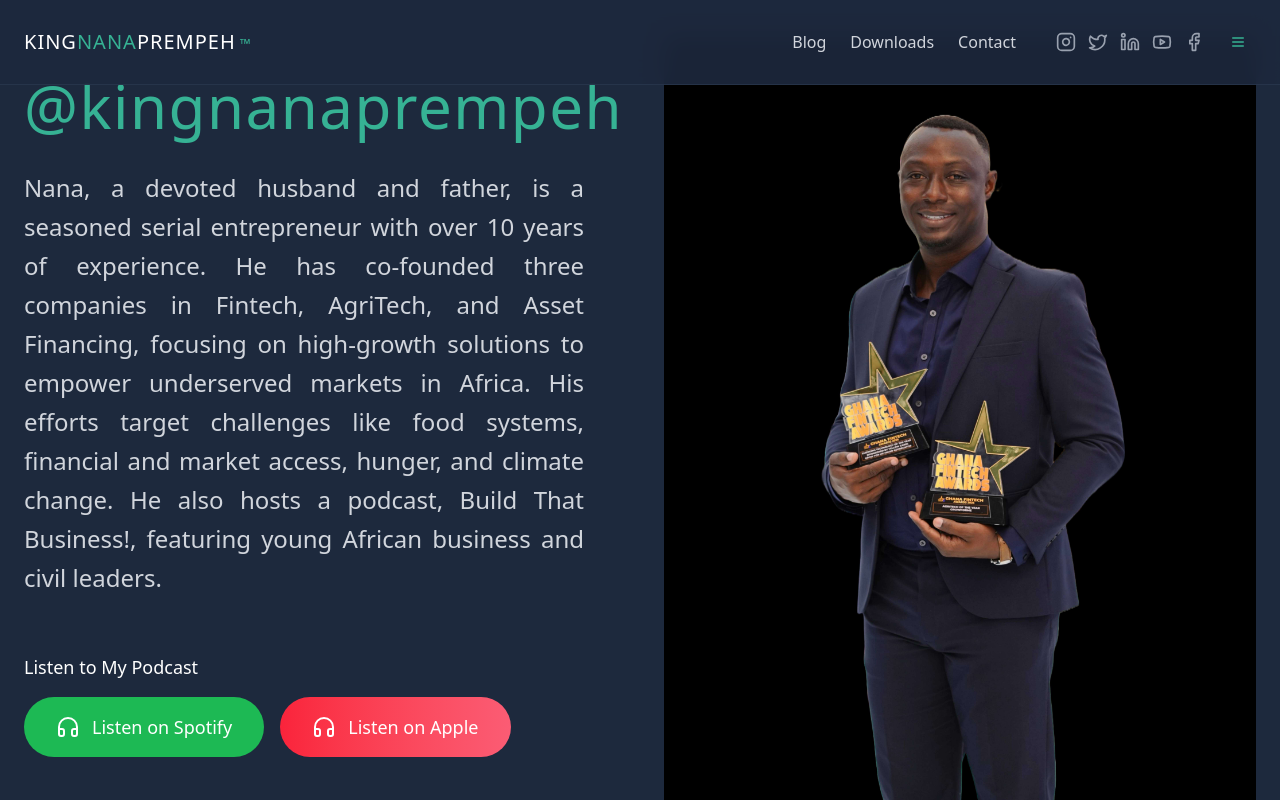
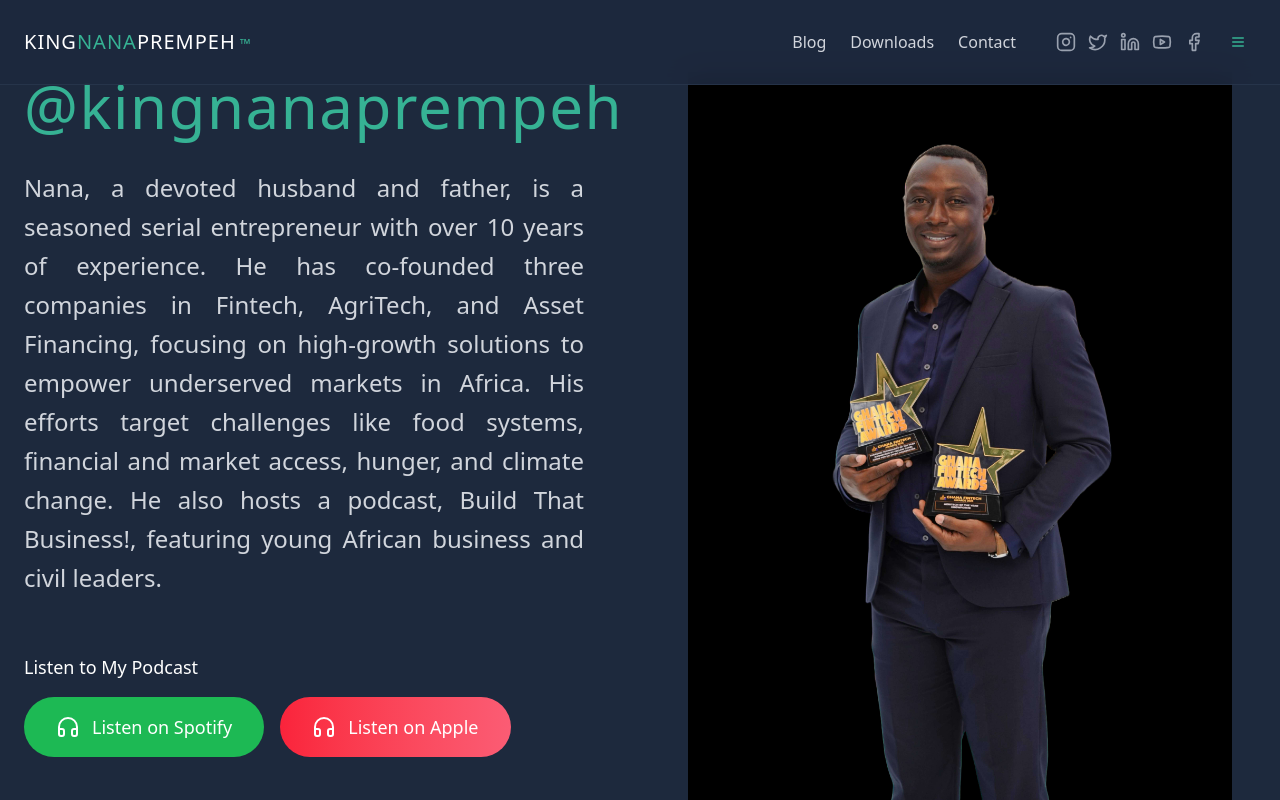
Before and after one commit to kingnanaprempeh/v0-entrepreneur-website, a Next.js app: page / in a window 1280 px wide. Shown: the top 800 px of the page. Built offline with nearby package versions, Linux system fonts and the light colour scheme.

Commit message:
feat: match hero section background for hero image
Add 'bg-slate-800' to image wrappers and add padding/corners.

Co-authored-by: kingnanaprempeh <55324671+kingnanaprempeh@users.noreply.github.com>

```diff
--- a/app/page.tsx
+++ b/app/page.tsx
@@ -125,7 +125,7 @@ export default function HomePage() {
 
             {/* Portrait Image - Right Side */}
             <div className="relative lg:block hidden">
-              <div className="relative w-full max-w-3xl ml-auto aspect-auto">
+              <div className="relative w-full max-w-3xl ml-auto aspect-auto bg-slate-800 rounded-lg p-6">
                 <img
                   src="/nana-studio-portrait.png"
                   alt="King Nana Prempeh - Professional Studio Portrait"
@@ -135,7 +135,7 @@ export default function HomePage() {
             </div>
 
             {/* Mobile Portrait - Full Width on Small Screens */}
-            <div className="lg:hidden relative w-full max-w-xl mx-auto aspect-auto mt-8">
+            <div className="lg:hidden relative w-full max-w-xl mx-auto aspect-auto mt-8 bg-slate-800 rounded-lg p-6">
               <img
                 src="/nana-studio-portrait.png"
                 alt="King Nana Prempeh - Professional Studio Portrait"
```
